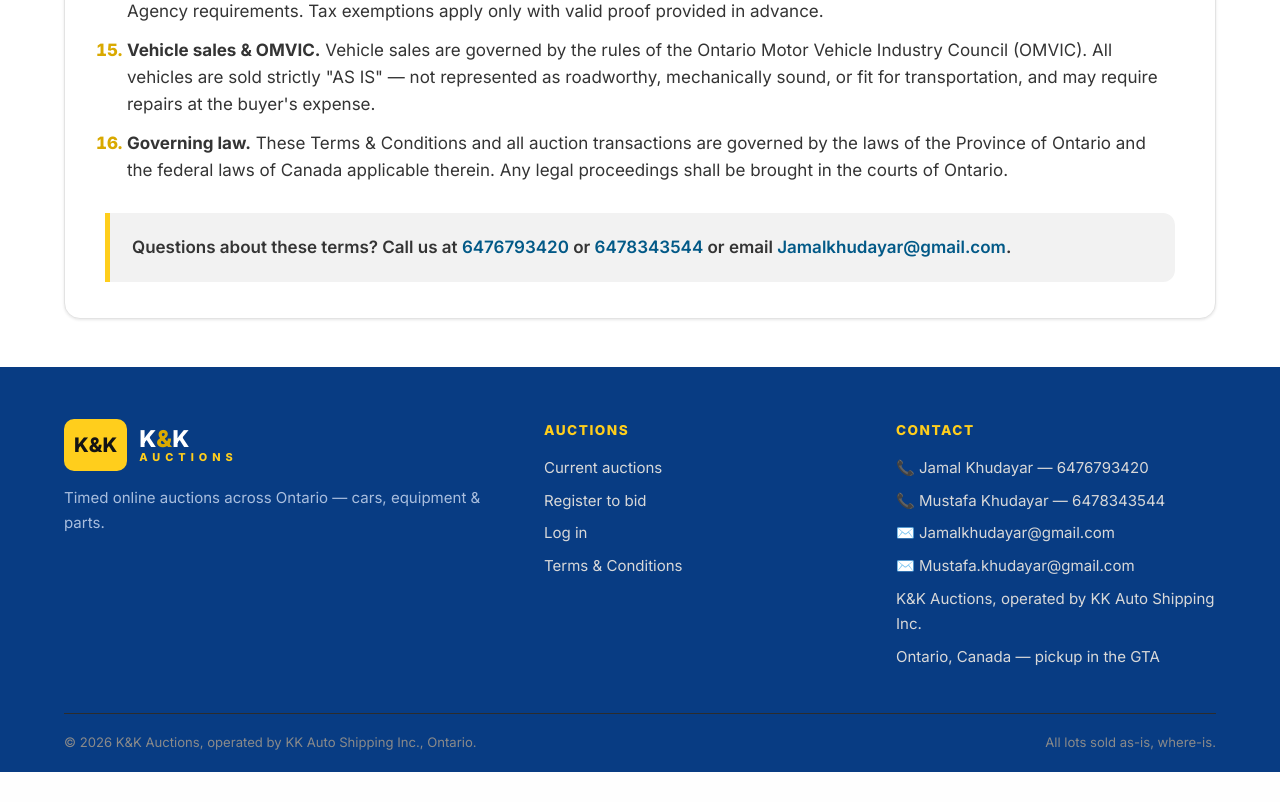
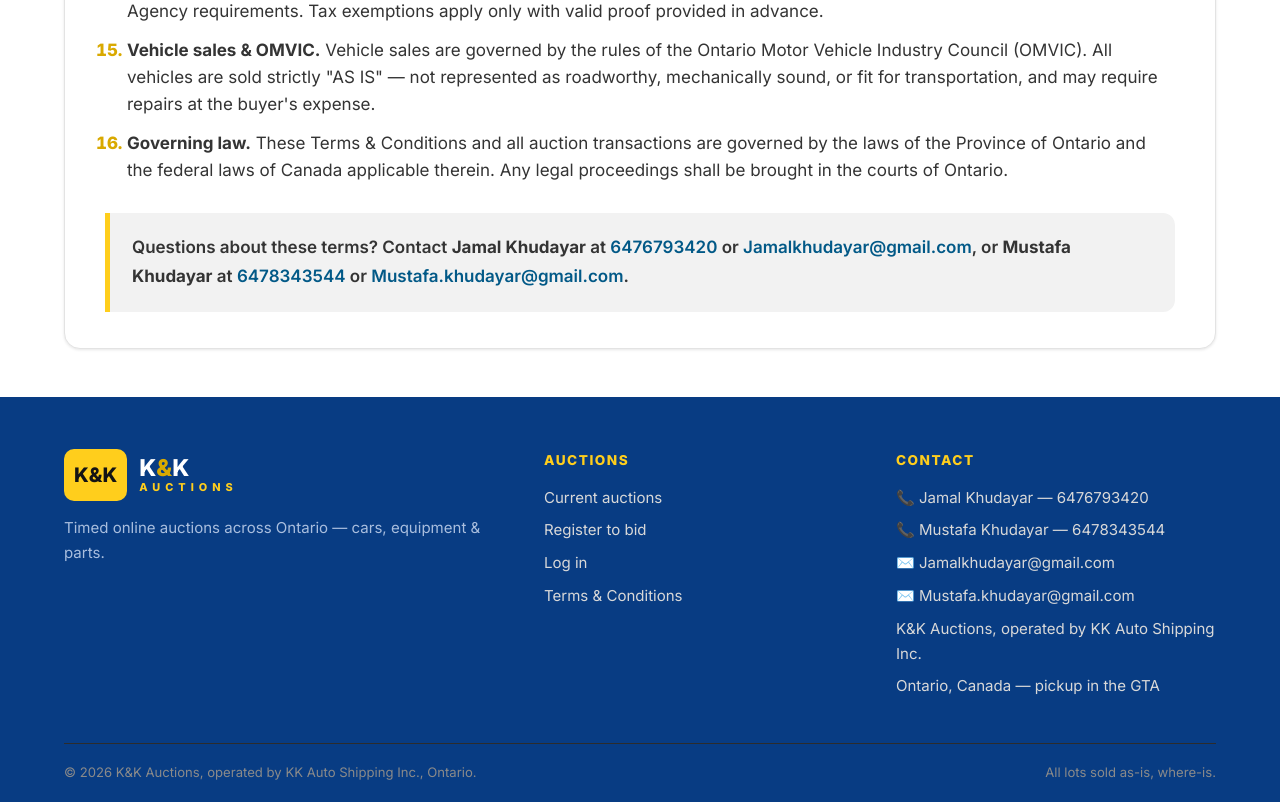
Before and after one commit to jamalkhudayar-glitch/kk-auctions, a Flask app: page /terms in a window 1280 px wide. Shown: the part 1814-2616 px from the top of the page. Before the commit the page ends 2586 px from the top, so only its background shows below. Run offline with Flask 3, Linux system fonts and the light colour scheme.

Commit message:
Bryan's-only categories; add Jamal and Mustafa contact info

```diff
--- a/templates/terms.html
+++ b/templates/terms.html
@@ -93,9 +93,10 @@
   </ol>
 
   <div class="terms-contact">
-    Questions about these terms? Call us at <a href="tel:{{ business_phone }}">{{ business_phone }}</a>
-    or <a href="tel:{{ business_phone2 }}">{{ business_phone2 }}</a>
-    or email <a href="mailto:Jamalkhudayar@gmail.com">Jamalkhudayar@gmail.com</a>.
+    Questions about these terms? Contact <strong>{{ jamal_name }}</strong> at <a href="tel:{{ business_phone }}">{{ business_phone }}</a>
+    or <a href="mailto:{{ business_email }}">{{ business_email }}</a>,
+    or <strong>{{ mustafa_name }}</strong> at <a href="tel:{{ business_phone2 }}">{{ business_phone2 }}</a>
+    or <a href="mailto:{{ mustafa_email }}">{{ mustafa_email }}</a>.
   </div>
 </div>
 
```
